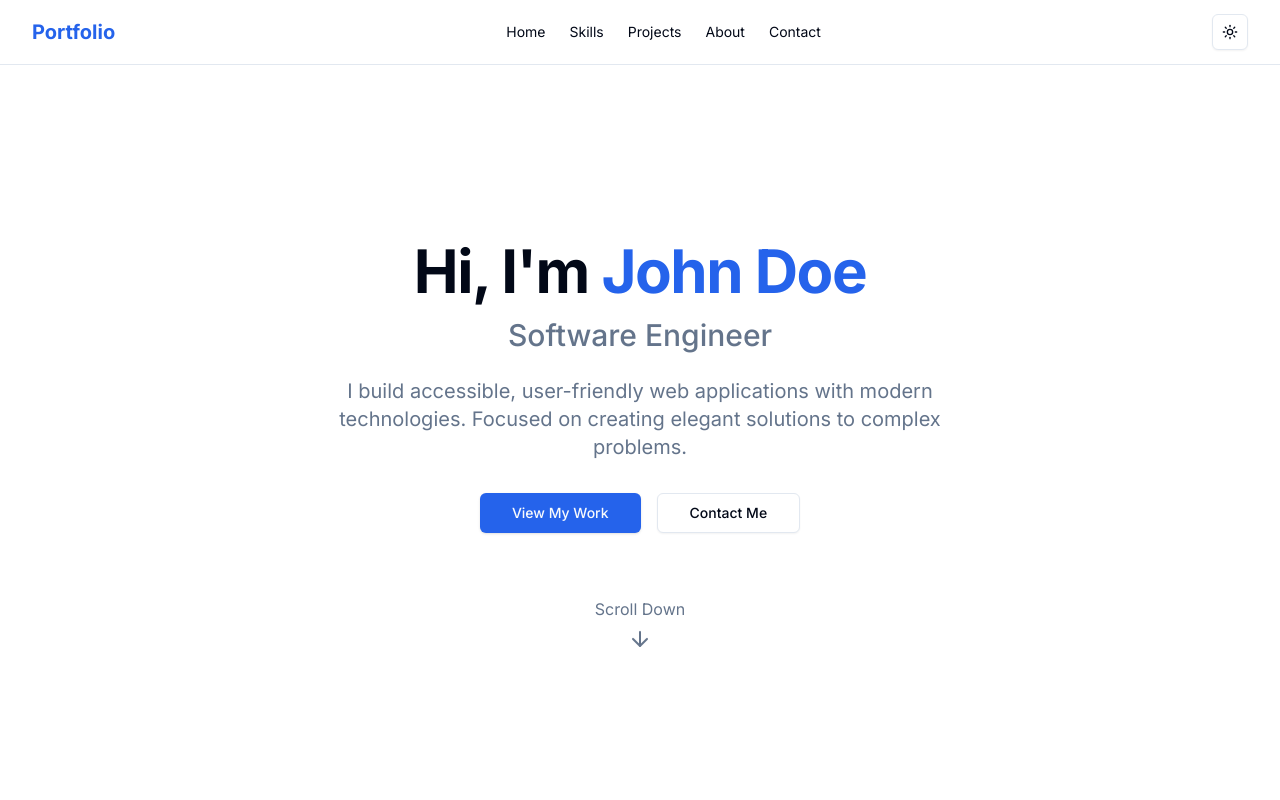
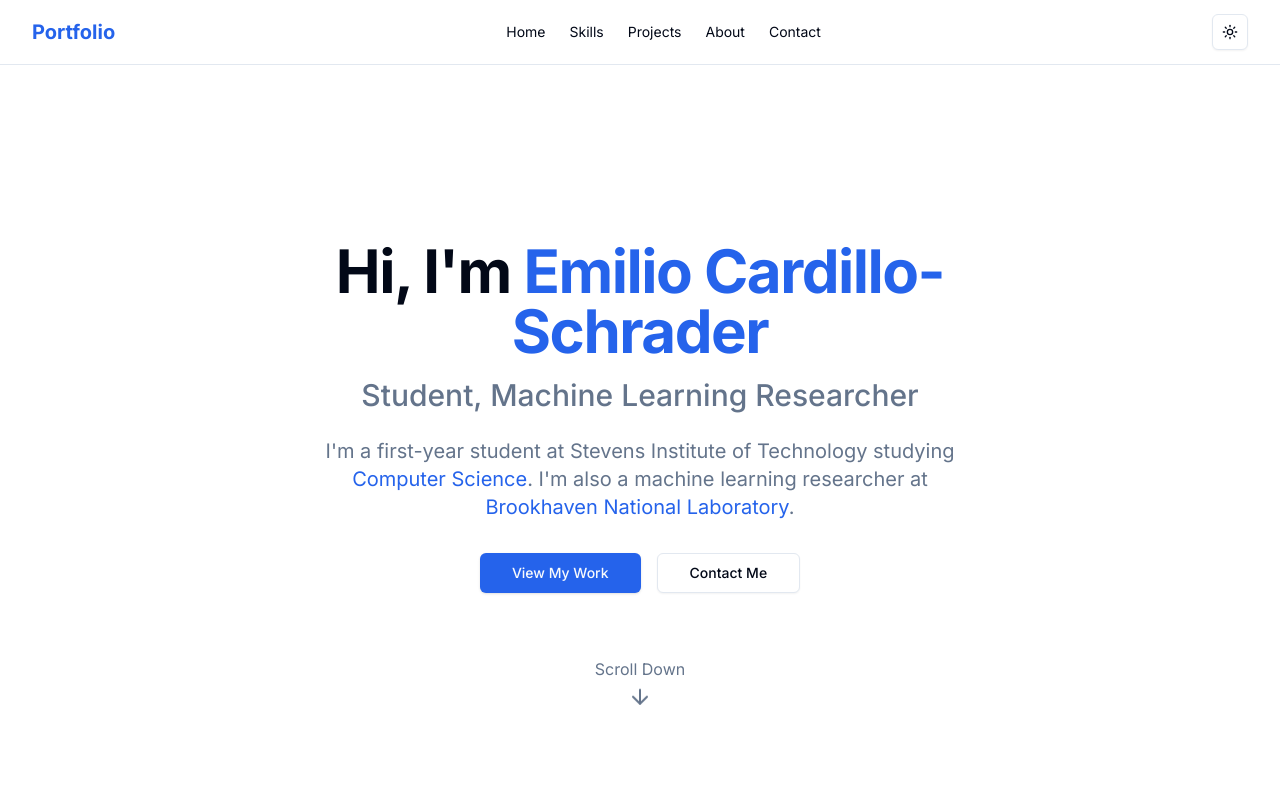
Before and after one commit to emicscs/portfolio, a Next.js app: page / in a window 1280 px wide. Shown: the top 800 px of the page. Built offline with nearby package versions, Linux system fonts and the light colour scheme.

Commit message:
added my info to hero

```diff
--- a/components/hero-section.tsx
+++ b/components/hero-section.tsx
@@ -21,12 +21,11 @@ export function HeroSection() {
         className="max-w-3xl mx-auto px-4"
       >
         <h1 className="text-4xl md:text-6xl font-bold tracking-tight mb-4">
-          Hi, I'm <span className="text-primary">John Doe</span>
+          Hi, I'm <span className="text-primary">Emilio Cardillo-Schrader</span>
         </h1>
-        <h2 className="text-2xl md:text-3xl font-medium text-muted-foreground mb-6">Software Engineer</h2>
+        <h2 className="text-2xl md:text-3xl font-medium text-muted-foreground mb-6">Student, Machine Learning Researcher</h2>
         <p className="text-lg md:text-xl text-muted-foreground mb-8 max-w-2xl mx-auto">
-          I build accessible, user-friendly web applications with modern technologies. Focused on creating elegant
-          solutions to complex problems.
+          I'm a first-year student at Stevens Institute of Technology studying <span className="text-primary">Computer Science</span>. I'm also a machine learning researcher at <span className="text-primary">Brookhaven National Laboratory</span>.
         </p>
         <div className="flex flex-col sm:flex-row gap-4 justify-center">
           <Button size="lg" onClick={scrollToProjects}>
```
